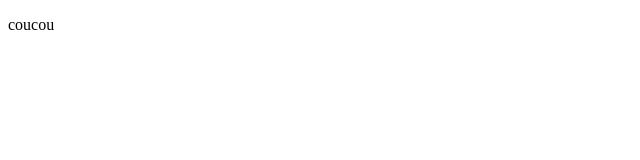
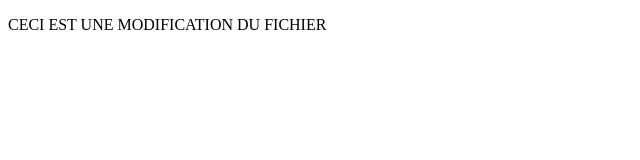
Before and after one commit to izaac31/SiteEcole, a plain HTML site: page index.html in a window 1280 px wide. Shown: the whole page, without its empty margins (0-640 px from the left). Drawn offline with Linux system fonts and the light colour scheme.

Commit message:
Ceci est mon second commit

```diff
--- a/index.html
+++ b/index.html
@@ -7,7 +7,7 @@
 </head>
 <body>
     <div>
-        <p>coucou</p>
+        <p>CECI EST UNE MODIFICATION DU FICHIER</p>
     </div>
 
 </body>
```
